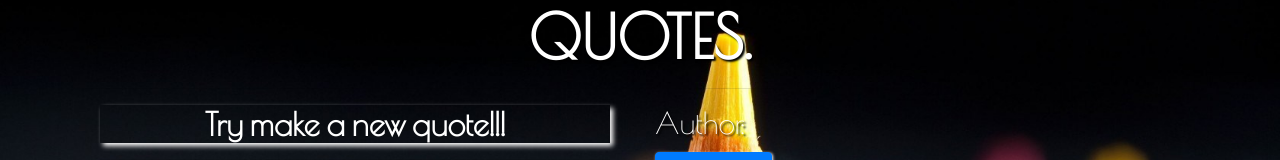
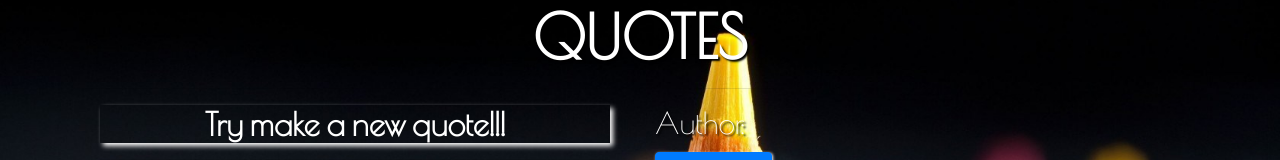
Before and after one commit to timothy12maisha/NEW-QUOTE2, an Angular app: page / in a window 1280 px wide. Shown: the top 160 px of the page. Built offline with nearby package versions, Linux system fonts and the light colour scheme.

Commit message:
added changes to the form

```diff
--- a/src/app/quote/quote.component.html
+++ b/src/app/quote/quote.component.html
@@ -1,5 +1,5 @@
 <div class="container" >
-    <h1>QUOTES.</h1>
+    <h1>QUOTES</h1>
     <hr>
 
     <div class="row">
```
